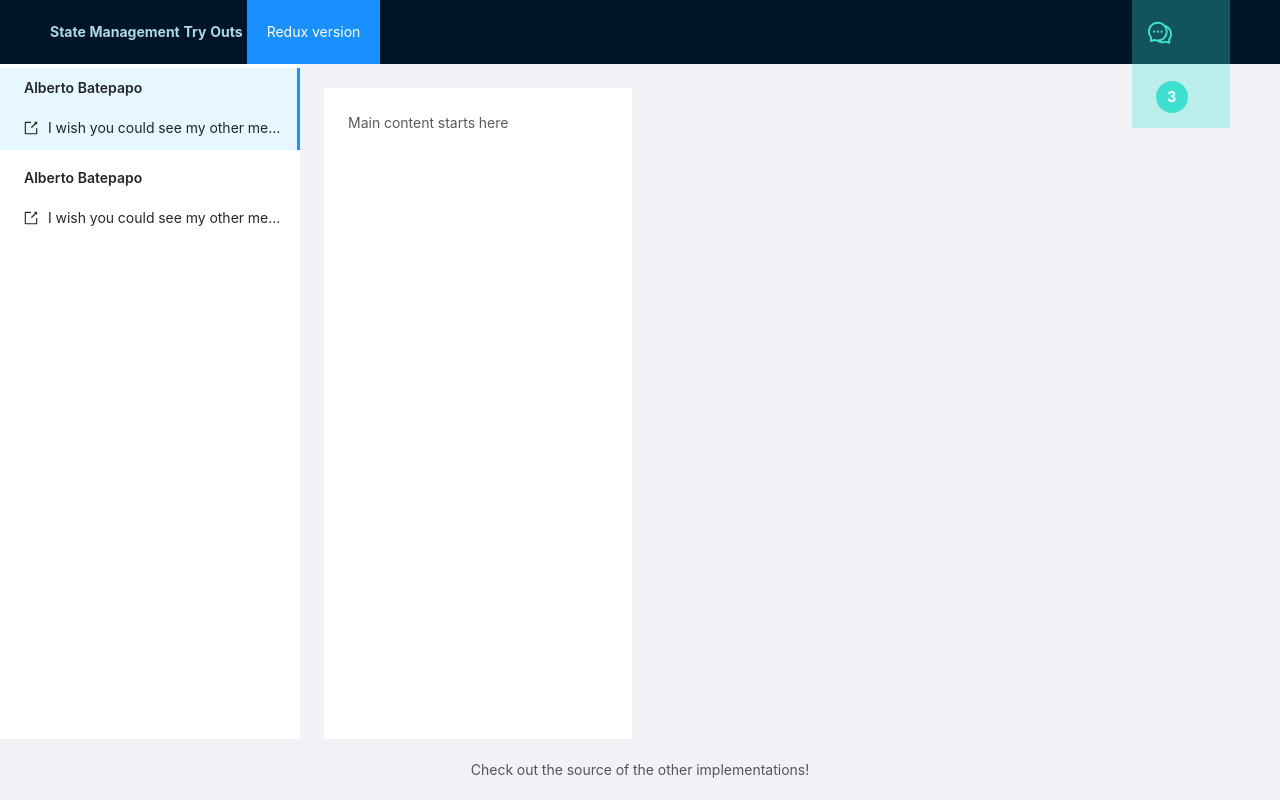
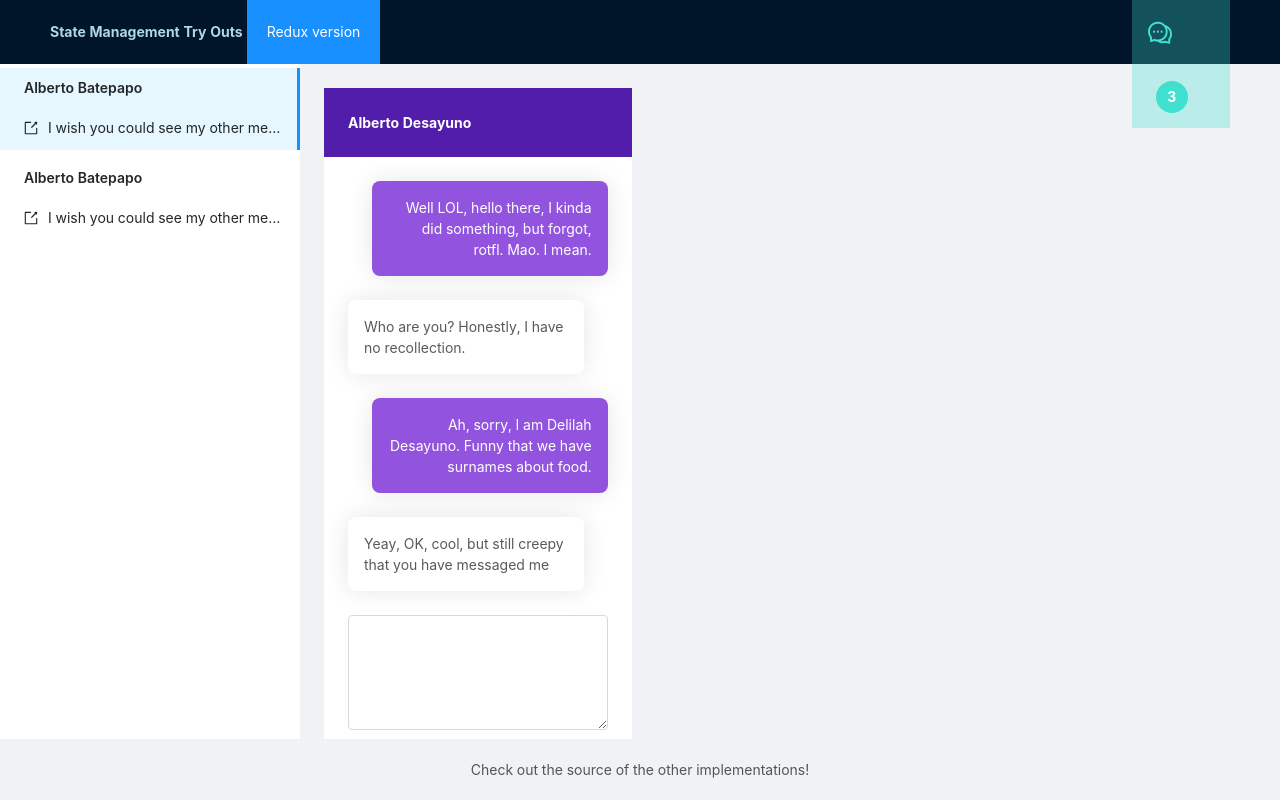
Before and after one commit to latobibor/state-managers-tryout, a React (Create React App) app: page / in a window 1280 px wide. Built offline with nearby package versions, Linux system fonts and the light colour scheme.

Commit message:
main layout for chat messages

```diff
--- a/src/components/chat-area/chat-container.module.less
+++ b/src/components/chat-area/chat-container.module.less
@@ -1,8 +1,16 @@
 @import '../../shared-styles/variables.module.less';
 
 .chat-container {
-  padding: @spacing-unit * 3;
   min-height: 80%;
   width: 33%;
+
+  display: flex;
+  flex-direction: column;
+  justify-content: space-between;
+
   background-color: white;
 }
+
+.messages-container {
+  flex: auto;
+}
--- a/src/components/chat-area/chat-container.tsx
+++ b/src/components/chat-area/chat-container.tsx
@@ -1,9 +1,24 @@
 import React from 'react';
 import { Layout } from 'antd';
 import styles from './chat-container.module.less';
+import { Name } from './name';
+import { MessageEditor } from './message-editor';
+import { Messages } from './messages/messages';
 
 const { Content } = Layout;
 
 export function ChatContainer() {
-  return <Content className={styles['chat-container']}>Main content starts here</Content>;
+  return (
+    <Content className={styles['chat-container']}>
+      <div>
+        <Name />
+      </div>
+      <div className={styles['messages-container']}>
+        <Messages />
+      </div>
+      <div>
+        <MessageEditor />
+      </div>
+    </Content>
+  );
 }
--- /dev/null
+++ b/src/components/chat-area/message-editor.module.less
@@ -0,0 +1,9 @@
+@import '../../shared-styles/variables.module.less';
+
+.message-editor {
+  padding: @spacing-unit * 3;
+}
+
+.send-button {
+  margin-top: @spacing-unit * 2;
+}
--- /dev/null
+++ b/src/components/chat-area/message-editor.tsx
@@ -0,0 +1,16 @@
+import React from 'react';
+import { Input, Button } from 'antd';
+import styles from './message-editor.module.less';
+
+const { TextArea } = Input;
+
+export function MessageEditor() {
+  return (
+    <div className={styles['message-editor']}>
+      <TextArea rows={5} />
+      <Button className={styles['send-button']} type="primary">
+        Send
+      </Button>
+    </div>
+  );
+}
--- /dev/null
+++ b/src/components/chat-area/messages/message.module.less
@@ -0,0 +1,21 @@
+@import '../../../shared-styles/variables.module.less';
+@import '~antd/lib/style/color/colors.less';
+
+.message {
+  margin-top: @spacing-unit * 3;
+  padding: @spacing-unit * 2;
+  box-shadow: 0 0 @spacing-unit * 3 0 rgba(0,0,0,0.1);
+  border-radius: @spacing-unit;
+}
+
+.message-sent {
+  background-color: white;
+  margin-right: @spacing-unit * 3;
+}
+
+.message-received {
+  background-color: @purple-5;
+  color: white;
+  margin-left: @spacing-unit * 3;
+  text-align: right;
+}
--- /dev/null
+++ b/src/components/chat-area/messages/message.tsx
@@ -0,0 +1,12 @@
+import React from 'react';
+import styles from './message.module.less';
+
+interface Props {
+  isSent: boolean;
+  text: string;
+}
+
+export function Message({ isSent, text }: Props) {
+  const additionalStyle = isSent ? styles['message-sent'] : styles['message-received'];
+  return <div className={`${styles.message} ${additionalStyle}`}>{text}</div>;
+}
--- /dev/null
+++ b/src/components/chat-area/messages/messages.module.less
@@ -0,0 +1,9 @@
+@import '../../../shared-styles/variables.module.less';
+
+.messages {
+  height: 100%;
+  padding: 0 @spacing-unit * 3;
+  display: flex;
+  flex-direction: column;
+  justify-content: flex-end;
+}
--- /dev/null
+++ b/src/components/chat-area/messages/messages.tsx
@@ -0,0 +1,14 @@
+import React from 'react';
+import { Message } from './message';
+import styles from './messages.module.less';
+
+export function Messages() {
+  return (
+    <div className={styles.messages}>
+      <Message text="Well LOL, hello there, I kinda did something, but forgot, rotfl. Mao. I mean." isSent={false} />
+      <Message text="Who are you? Honestly, I have no recollection." isSent={true} />
+      <Message text="Ah, sorry, I am Delilah Desayuno. Funny that we have surnames about food." isSent={false} />
+      <Message text="Yeay, OK, cool, but still creepy that you have messaged me" isSent={true} />
+    </div>
+  );
+}
--- /dev/null
+++ b/src/components/chat-area/name.module.less
@@ -0,0 +1,12 @@
+@import '../../shared-styles/variables.module.less';
+@import '~antd/lib/style/color/colors.less';
+
+.name {
+  width: 100%;
+  padding: @spacing-unit * 3;
+
+  background-color: @purple-7;
+  color: white;
+
+  font-weight: bold;
+}
--- /dev/null
+++ b/src/components/chat-area/name.tsx
@@ -0,0 +1,8 @@
+import React from 'react';
+import styles from './name.module.less';
+
+export function Name() {
+  return <div className={styles.name}>
+    Alberto Desayuno
+  </div>
+}
```
